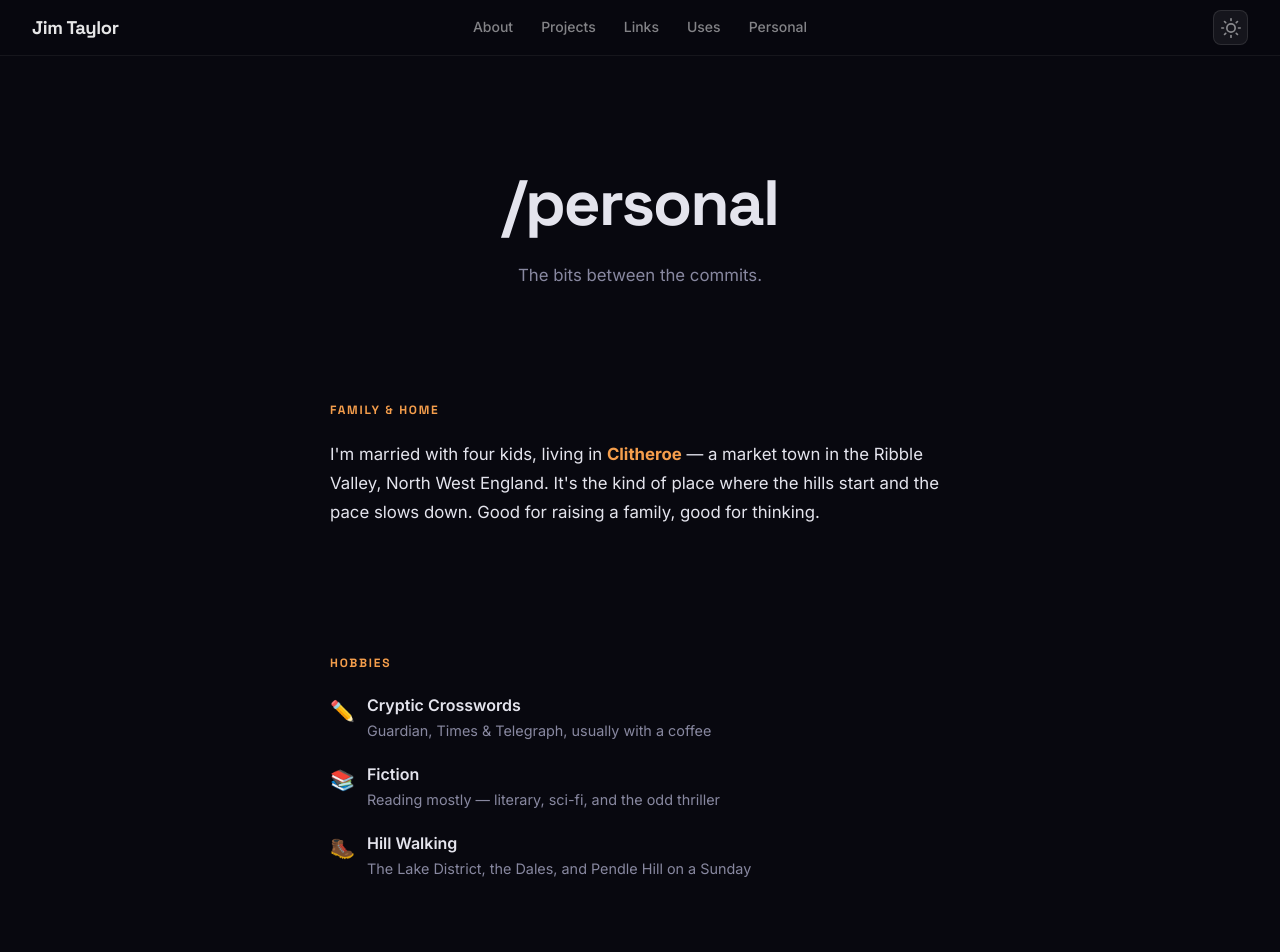
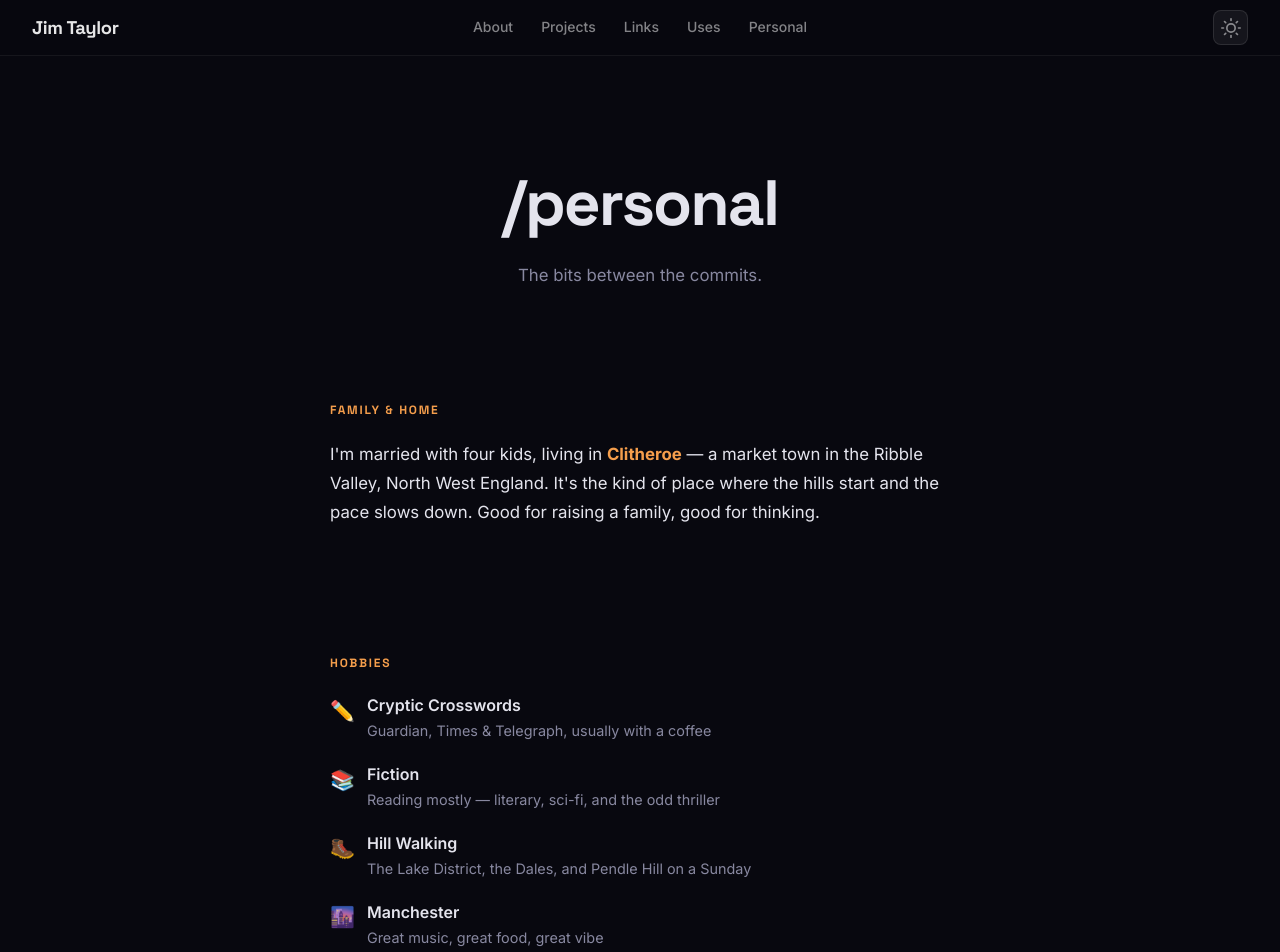
Before and after one commit to jimtaylor123/personal-site, a Vue app: page /personal in a window 1280 px wide. Shown: the top 952 px of the page. Built offline with nearby package versions, Linux system fonts and the light colour scheme.

Commit message:
feat: enhance SiteHeader layout and adjust padding; add Manchester hobby to PersonalPage

```diff
--- a/src/components/SiteHeader.vue
+++ b/src/components/SiteHeader.vue
@@ -44,11 +44,18 @@ const { theme, toggle } = useTheme()
   display: grid;
   grid-template-columns: 1fr auto 1fr;
   align-items: center;
-  padding: 0 2rem;
+  padding: 0 1rem;
+  gap: 0.5rem;
   background: var(--nav-bg);
   border-bottom: 1px solid var(--nav-border);
   z-index: 100;
   transition: background-color 0.3s, border-color 0.3s;
+}
+
+@media (min-width: 768px) {
+  .site-header {
+    padding: 0 2rem;
+  }
 }
 
 .logo {
@@ -80,21 +87,41 @@ const { theme, toggle } = useTheme()
 
 .nav {
   display: flex;
-  gap: 1rem;
+  gap: 0.5rem;
   justify-self: center;
+  overflow-x: auto;
+  scrollbar-width: none;
+  -ms-overflow-style: none;
+}
+
+.nav::-webkit-scrollbar {
+  display: none;
 }
 
 @media (min-width: 480px) {
+  .nav {
+    gap: 1rem;
+  }
+}
+
+@media (min-width: 768px) {
   .nav {
     gap: 1.75rem;
   }
 }
 
 .nav a {
-  font-size: 0.875rem;
+  font-size: 0.8rem;
   font-weight: 500;
+  white-space: nowrap;
   color: var(--nav-text-muted);
   transition: color 0.2s;
+}
+
+@media (min-width: 480px) {
+  .nav a {
+    font-size: 0.875rem;
+  }
 }
 
 .nav a:hover {
--- a/src/pages/PersonalPage.vue
+++ b/src/pages/PersonalPage.vue
@@ -127,6 +127,13 @@ watch(theme, () => {
             <div>
               <span class="hobby-name">Hill Walking</span>
               <span class="hobby-desc">The Lake District, the Dales, and Pendle Hill on a Sunday</span>
+            </div>
+          </li>
+          <li class="hobby-item">
+            <span class="hobby-emoji" aria-hidden="true">🌆</span>
+            <div>
+              <span class="hobby-name">Manchester</span>
+              <span class="hobby-desc">Great music, great food, great vibe</span>
             </div>
           </li>
         </ul>
--- a/src/pages/UsesPage.vue
+++ b/src/pages/UsesPage.vue
@@ -1,4 +1,6 @@
 <script setup>
+import SiteFooter from '../components/SiteFooter.vue'
+
 const categories = [
   {
     title: 'Editor & Terminal',
```
